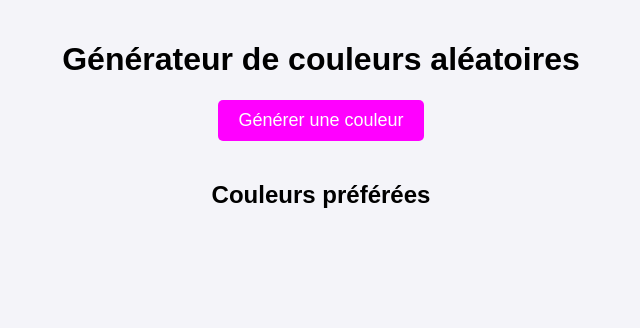
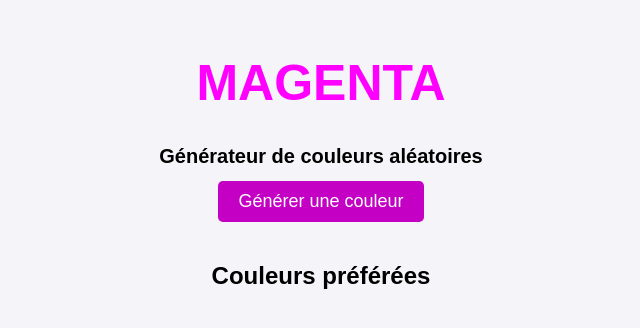
Before and after one commit to PaulineDeVittori/TP_DevOps_PaulineDeVittori, a website: page public/magenta.html in a window 1280 px wide. Shown: the whole page, without its empty margins (319-959 px from the left). Drawn offline with Linux system fonts and the light colour scheme; no server answers.

Commit message:
changements couleur titre

```diff
--- a/public/magenta.css
+++ b/public/magenta.css
@@ -18,7 +18,7 @@ body {
     padding: 10px 20px;
     font-size: 18px;
     cursor: pointer;
-    background-color: #ff00ff;
+    background-color: #c300c3;
     color: white;
     border: none;
     border-radius: 5px;
@@ -26,7 +26,7 @@ body {
   }
 
   button:hover {
-    background-color: #bc00bc;
+    background-color: #700070;
   }
 
   .color-display {
@@ -44,6 +44,16 @@ body {
   p {
     font-size: 18px;
     color: #333;
+  }
+
+  .magenta {
+    color: #ff00ff;
+    font-weight: bold;
+    font-size: 50px;
+  }
+
+  .titre {
+    font-size: 20px;
   }
 
   .saved-colors {
@@ -76,8 +86,8 @@ body {
   }
 
   .favorite-color {
-    width: 50px;
-    height: 50px;
+    width: 100px;
+    height: 100px;
     margin: 5px;
     border-radius: 5px;
     display: inline-block;
--- a/public/magenta.html
+++ b/public/magenta.html
@@ -8,7 +8,9 @@
 </head>
 <body>
   <div class="container">
-    <h1>Générateur de couleurs aléatoires</h1>
+    <h1 class="magenta">MAGENTA</h1>
+    <h1 class="titre">Générateur de couleurs aléatoires</h1>
+
     <button id="generateColorButton">Générer une couleur</button>
 
     <div id="colorDisplay" class="color-display">
```
